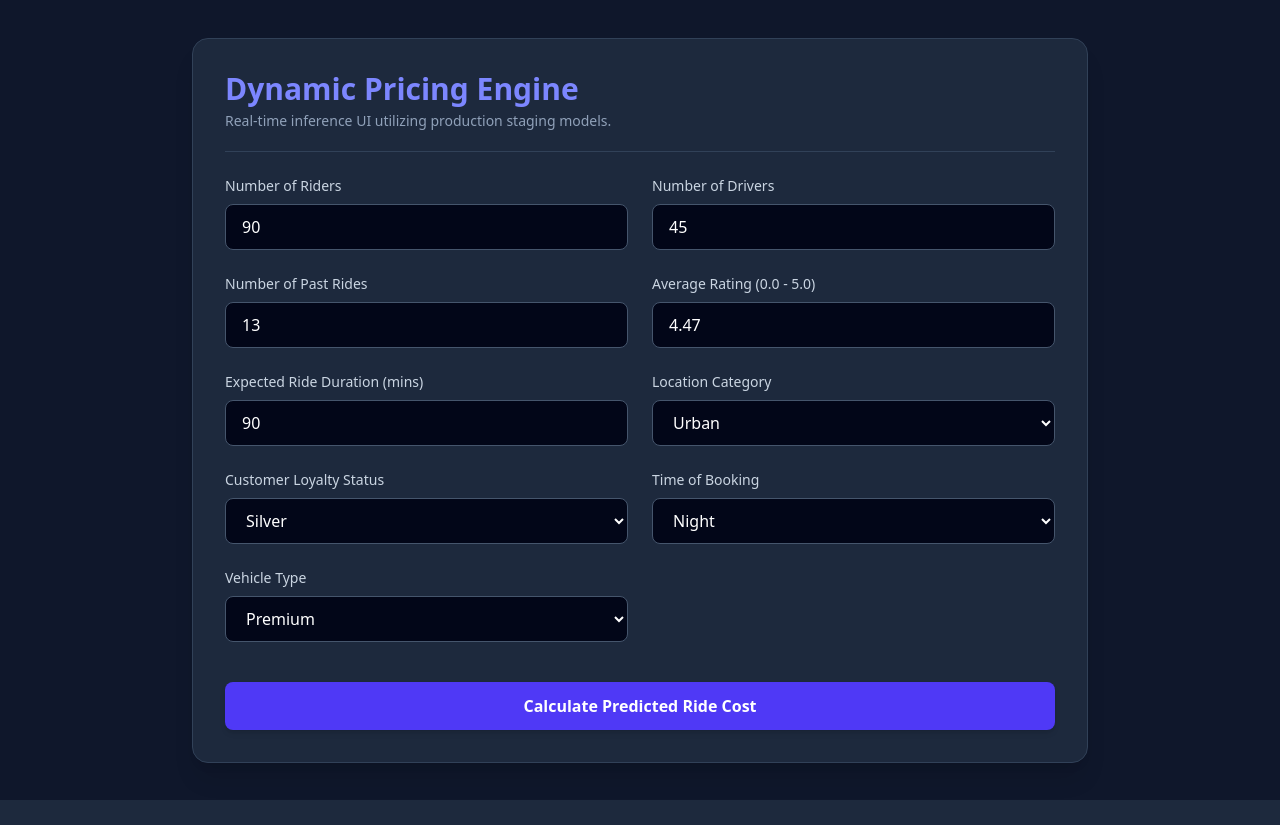
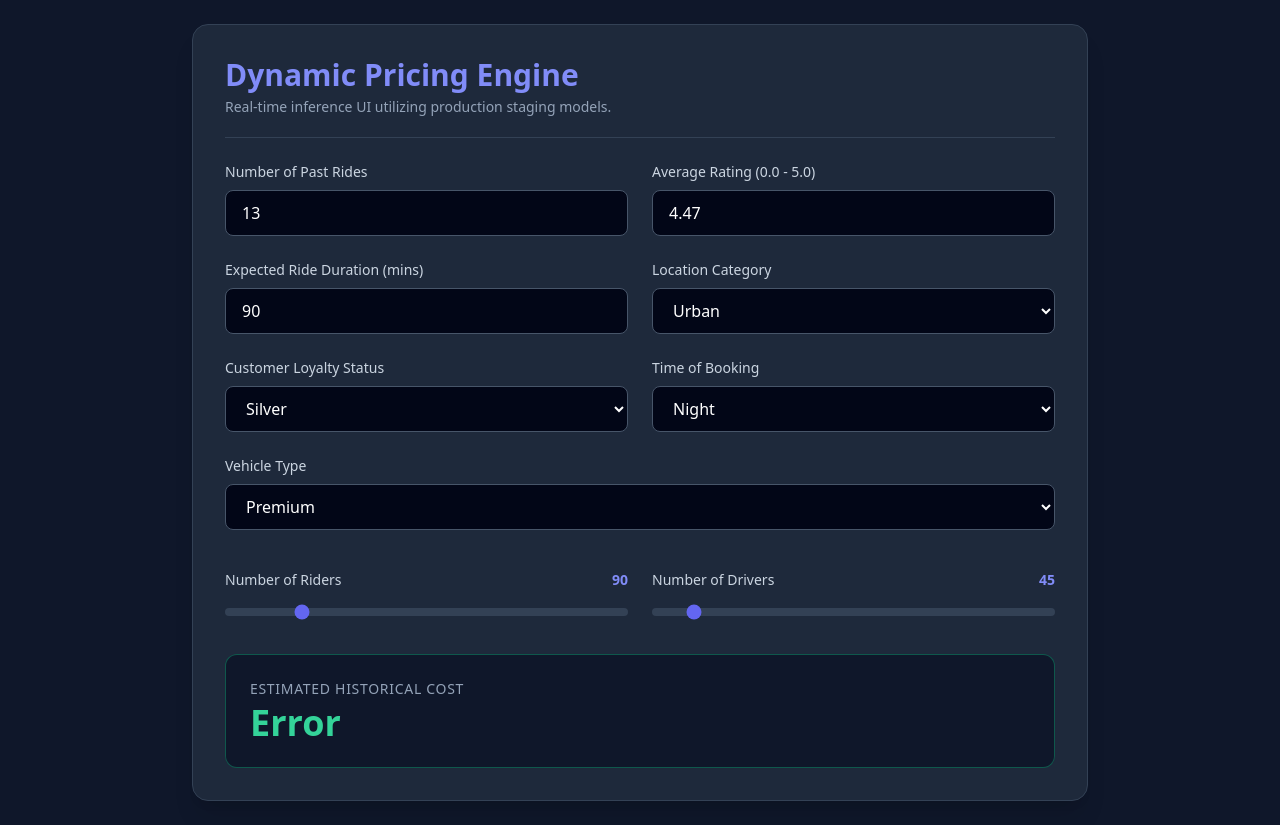
Before and after one commit to wadoodabdulwadood122010-boop/End-to-End-Real-Time-Dynamic-Pricing-Engine, a Flask app: page / in a window 1280 px wide. Before the commit the page ends 800 px from the top, so only its background shows below. Run offline with Flask 3, Linux system fonts and the light colour scheme; some libraries are stand-ins or nearby versions.

Commit message:
app is working fine V2

```diff
--- a/app/templates/index.html
+++ b/app/templates/index.html
@@ -4,7 +4,7 @@
     <meta charset="UTF-8">
     <meta name="viewport" content="width=device-width, initial-scale=1.0">
     <title>Dynamic Pricing Engine</title>
-    <script src="https://cdn.jsdelivr.net/npm/@tailwindcss/browser@4"></script>
+    <script src="https://cdn.tailwindcss.com"></script>
 </head>
 <body class="bg-slate-900 text-slate-100 font-sans min-h-screen flex items-center justify-center p-6">
 
@@ -15,16 +15,6 @@
         </div>
 
         <form id="pricingForm" class="grid grid-cols-1 md:grid-cols-2 gap-6">
-
-            <div>
-                <label class="block text-sm font-medium text-slate-300 mb-2">Number of Riders</label>
-                <input type="number" name="Number_of_Riders" value="90" required class="w-full bg-slate-950 border border-slate-600 rounded-lg px-4 py-2.5 text-white focus:outline-none focus:border-indigo-500">
-            </div>
-
-            <div>
-                <label class="block text-sm font-medium text-slate-300 mb-2">Number of Drivers</label>
-                <input type="number" name="Number_of_Drivers" value="45" required class="w-full bg-slate-950 border border-slate-600 rounded-lg px-4 py-2.5 text-white focus:outline-none focus:border-indigo-500">
-            </div>
 
             <div>
                 <label class="block text-sm font-medium text-slate-300 mb-2">Number of Past Rides</label>
@@ -69,7 +59,7 @@
                 </select>
             </div>
 
-            <div>
+            <div class="md:col-span-2">
                 <label class="block text-sm font-medium text-slate-300 mb-2">Vehicle Type</label>
                 <select name="Vehicle_Type" class="w-full bg-slate-950 border border-slate-600 rounded-lg px-4 py-2.5 text-white focus:outline-none focus:border-indigo-500">
                     <option value="Premium">Premium</option>
@@ -77,32 +67,44 @@
                 </select>
             </div>
 
-            <div class="md:col-span-2 mt-4">
-                <button type="submit" class="w-full bg-indigo-600 hover:bg-indigo-500 text-white font-semibold py-3 px-4 rounded-lg transition duration-200 cursor-pointer shadow-md">
-                    Calculate Predicted Ride Cost
-                </button>
+            <div class="mt-4">
+                <div class="flex justify-between mb-2">
+                    <label class="block text-sm font-medium text-slate-300">Number of Riders</label>
+                    <span id="ridersLabel" class="text-sm font-bold text-indigo-400">90</span>
+                </div>
+                <input type="range" name="Number_of_Riders" min="1" max="500" value="90"
+                       oninput="document.getElementById('ridersLabel').innerText = this.value"
+                       class="w-full h-2 bg-slate-700 rounded-lg appearance-none cursor-pointer accent-indigo-500">
             </div>
+
+            <div class="mt-4">
+                <div class="flex justify-between mb-2">
+                    <label class="block text-sm font-medium text-slate-300">Number of Drivers</label>
+                    <span id="driversLabel" class="text-sm font-bold text-indigo-400">45</span>
+                </div>
+                <input type="range" name="Number_of_Drivers" min="1" max="500" value="45"
+                       oninput="document.getElementById('driversLabel').innerText = this.value"
+                       class="w-full h-2 bg-slate-700 rounded-lg appearance-none cursor-pointer accent-indigo-500">
+            </div>
+
         </form>
 
-        <div id="resultBox" class="hidden mt-8 p-6 bg-slate-900 border border-emerald-500/30 rounded-xl transition duration-300">
+        <div id="resultBox" class="mt-8 p-6 bg-slate-900 border border-emerald-500/40 rounded-xl transition duration-300">
             <p class="text-sm text-slate-400 font-medium uppercase tracking-wider">Estimated Historical Cost</p>
-            <h2 id="costOutput" class="text-4xl font-black text-emerald-400 mt-1">$0.00</h2>
+            <h2 id="costOutput" class="text-4xl font-black text-emerald-400 mt-1">Calculating...</h2>
         </div>
     </div>
 
     <script>
-        document.getElementById('pricingForm').addEventListener('submit', async (e) => {
-            e.preventDefault();
+        const form = document.getElementById('pricingForm');
+        const costOutput = document.getElementById('costOutput');
 
-            // Collect form entries into a JSON object
-            const formData = new FormData(e.target);
+        // Function to handle the prediction fetch
+        async function fetchPrediction() {
+            const formData = new FormData(form);
             const data = Object.fromEntries(formData.entries());
 
-            const resultBox = document.getElementById('resultBox');
-            const costOutput = document.getElementById('costOutput');
-
             try {
-                // Post to our Flask backend route
                 const response = await fetch('/predict', {
                     method: 'POST',
                     headers: { 'Content-Type': 'application/json' },
@@ -113,16 +115,21 @@
 
                 if (result.status === 'success') {
                     costOutput.innerText = `$${result.predicted_historical_cost}`;
-                    resultBox.classList.remove('hidden');
-                    resultBox.className = "mt-8 p-6 bg-slate-900 border border-emerald-500/40 rounded-xl";
                 } else {
-                    alert("Error processing inference: " + result.message);
+                    console.error("Error processing inference: " + result.message);
+                    costOutput.innerText = "Error";
                 }
             } catch (err) {
-                alert("Could not reach prediction endpoint.");
-                console.error(err);
+                console.error("Could not reach prediction endpoint.", err);
+                costOutput.innerText = "Connection Failed";
             }
-        });
+        }
+
+        // Trigger prediction whenever any input changes
+        form.addEventListener('input', fetchPrediction);
+
+        // Run an initial calculation when the page loads
+        document.addEventListener('DOMContentLoaded', fetchPrediction);
     </script>
 </body>
 </html>
```
Also changed, not shown: data/raw/raw.csv.
